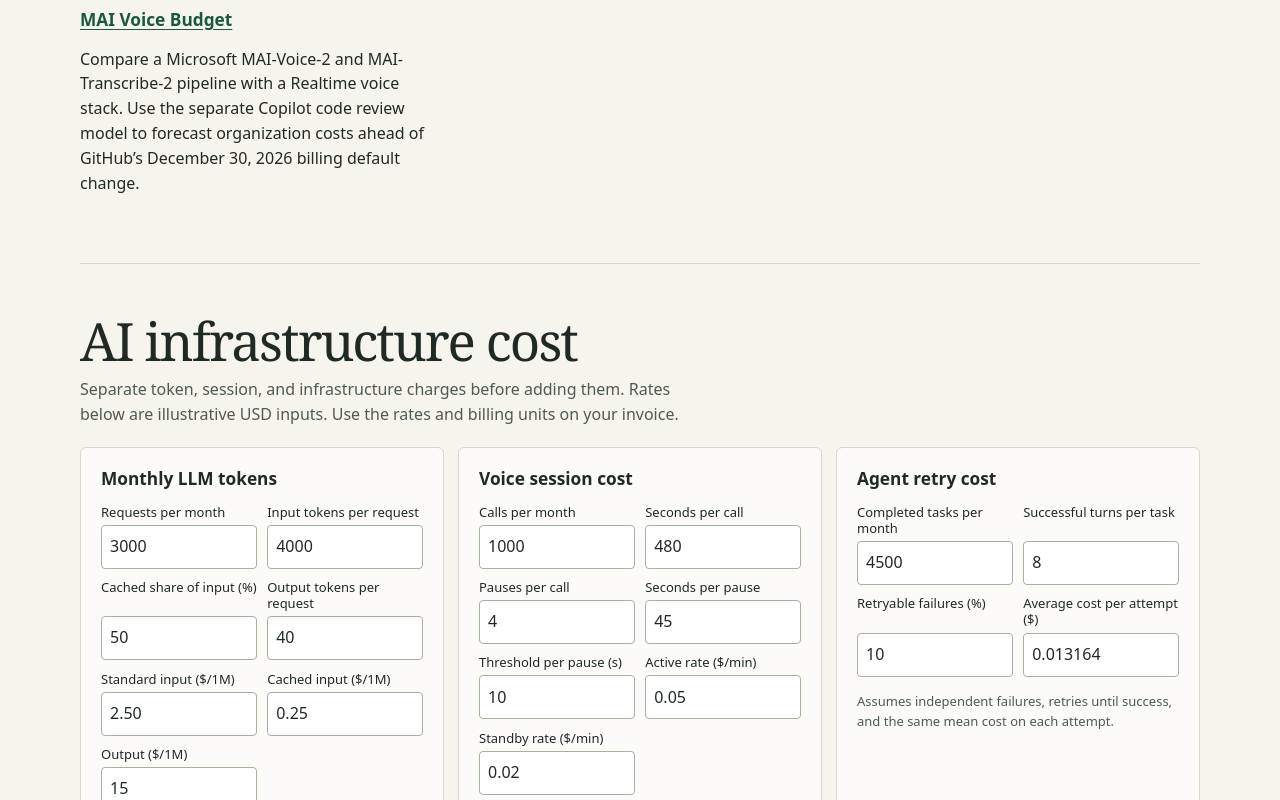
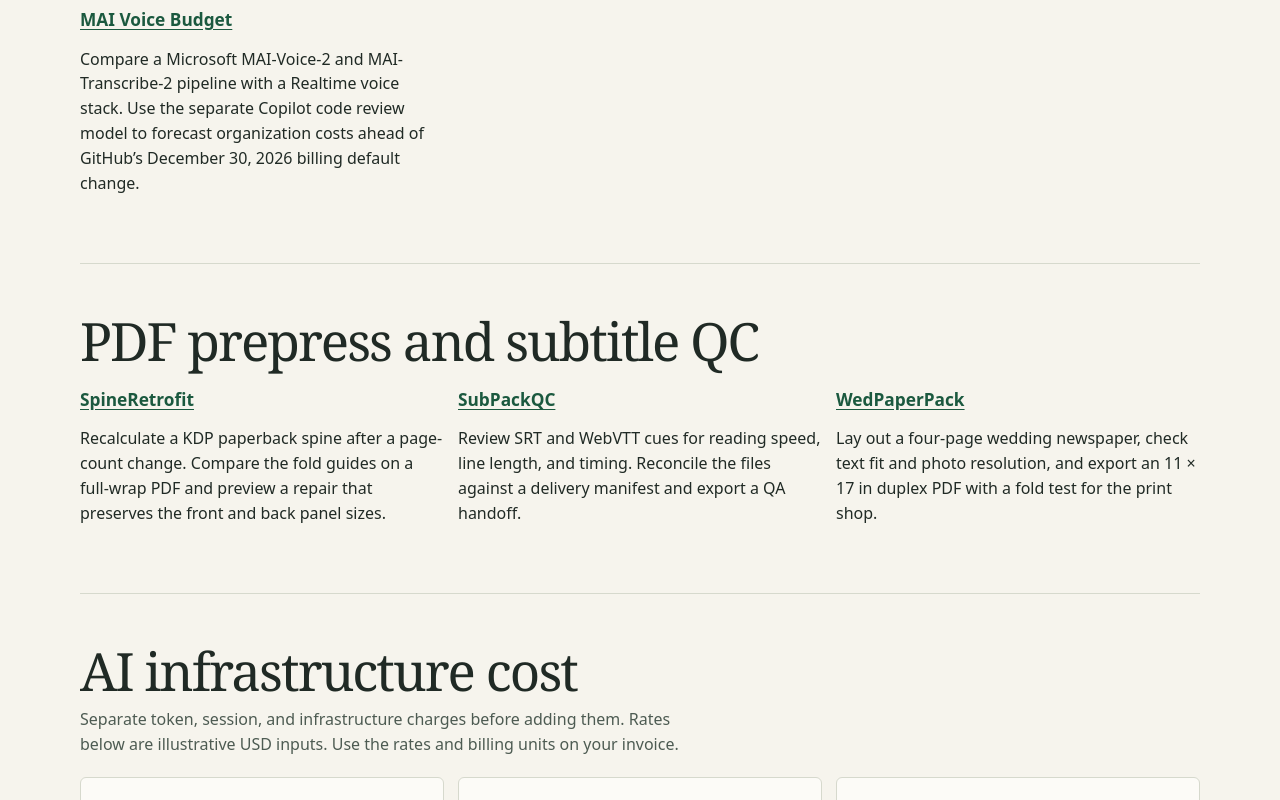
Before and after one commit to shihaowei49-cloud/b2b-ops-finops-benchmarks, a plain HTML site: page index.html in a window 1280 px wide. Shown: the part 1650-2450 px from the top of the page. Drawn offline with Linux system fonts and the light colour scheme.

Commit message:
Update index.html with Wave 13 commercial hubs (10 total)

```diff
--- a/index.html
+++ b/index.html
@@ -4,7 +4,7 @@
   <meta charset="utf-8">
   <meta name="viewport" content="width=device-width, initial-scale=1">
   <title>B2B Operations &amp; FinOps Benchmarks</title>
-  <meta name="description" content="Open benchmarks for AI costs, jobsite closeouts, and wholesale data, plus tools for labeling, image editing, automation ROI, and AI video camera control.">
+  <meta name="description" content="Open benchmarks for AI costs, jobsite closeouts, and wholesale data, plus tools for paperback covers, subtitle delivery, and wedding newspaper printing.">
   <link rel="canonical" href="https://shihaowei49-cloud.github.io/b2b-ops-finops-benchmarks/">
   <link rel="sitemap" type="application/xml" href="./sitemap.xml">
   <link rel="stylesheet" href="./styles.css">
@@ -31,6 +31,7 @@
       <nav class="contents" aria-label="On this page">
         <a href="#motionpack">AI video camera control</a>
         <a href="#operator-tools">Labeling, image editing, and AI planning</a>
+        <a href="#production-tools">PDF prepress and subtitle QC</a>
         <a href="#finops">AI infrastructure cost</a>
         <a href="#closeout">Contractor closeout</a>
         <a href="#wholesale">Apparel wholesale</a>
@@ -92,6 +93,26 @@
         <article>
           <h3><a href="https://maivoice.shihaoeth.site/?utm_source=github_pages&amp;utm_medium=referral&amp;utm_campaign=wave11_20261126">MAI Voice Budget</a></h3>
           <p>Compare a Microsoft MAI-Voice-2 and MAI-Transcribe-2 pipeline with a Realtime voice stack. Use the separate Copilot code review model to forecast organization costs ahead of GitHub’s December 30, 2026 billing default change.</p>
+        </article>
+      </div>
+    </section>
+
+    <section id="production-tools" aria-labelledby="production-tools-title">
+      <div class="section-heading">
+        <h2 id="production-tools-title">PDF prepress and subtitle QC</h2>
+      </div>
+      <div class="calculators">
+        <article>
+          <h3><a href="https://spineretrofit.shihaoeth.site/?utm_source=github_pages&amp;utm_medium=referral&amp;utm_campaign=wave13_20261127">SpineRetrofit</a></h3>
+          <p>Recalculate a KDP paperback spine after a page-count change. Compare the fold guides on a full-wrap PDF and preview a repair that preserves the front and back panel sizes.</p>
+        </article>
+        <article>
+          <h3><a href="https://subpackqc.shihaoeth.site/?utm_source=github_pages&amp;utm_medium=referral&amp;utm_campaign=wave13_20261127">SubPackQC</a></h3>
+          <p>Review SRT and WebVTT cues for reading speed, line length, and timing. Reconcile the files against a delivery manifest and export a QA handoff.</p>
+        </article>
+        <article>
+          <h3><a href="https://wedpaper.shihaoeth.site/?utm_source=github_pages&amp;utm_medium=referral&amp;utm_campaign=wave13_20261127">WedPaperPack</a></h3>
+          <p>Lay out a four-page wedding newspaper, check text fit and photo resolution, and export an 11 × 17 in duplex PDF with a fold test for the print shop.</p>
         </article>
       </div>
     </section>
```
